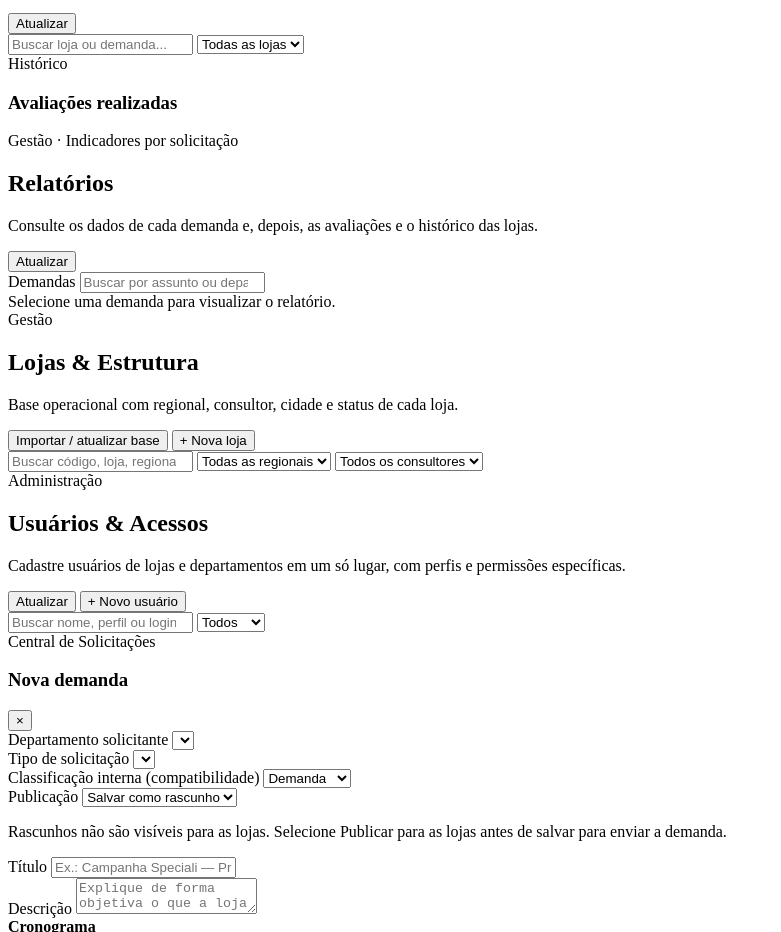
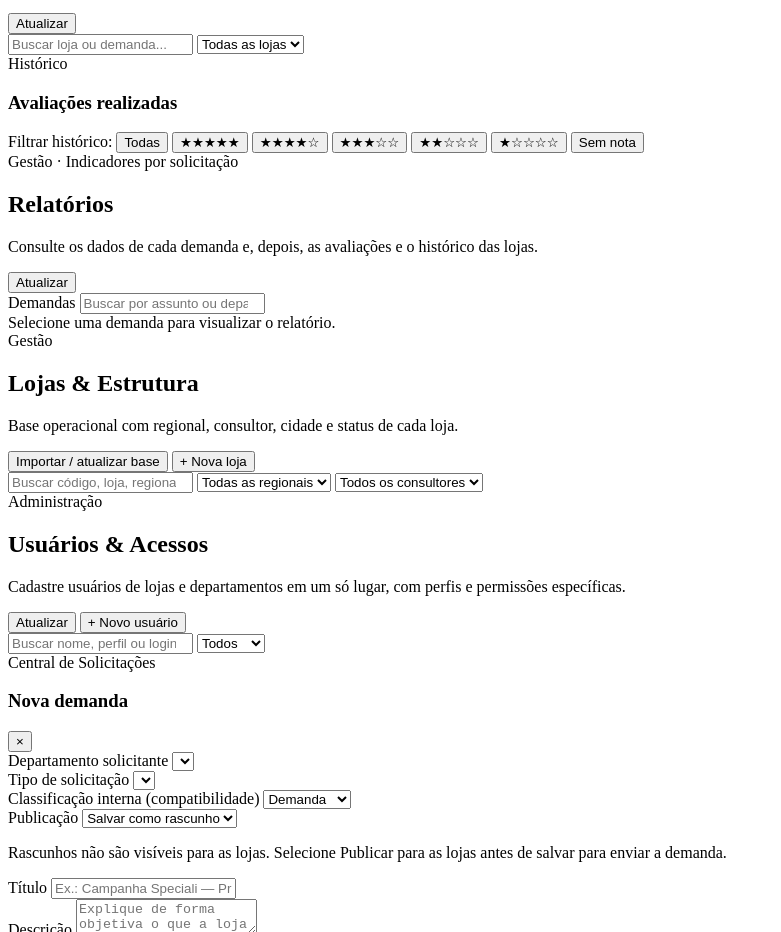
Before and after one commit to marinapereira-coder/Cold-Space, a plain HTML site: page Index.html in a window 1280 px wide. Shown: the part 5041-5973 px from the top of the page, without its empty margins (0-781 px from the left). Drawn offline with Linux system fonts and the light colour scheme; a script that the page names is missing.

Commit message:
feat(conecta): filtro de estrelas oficial e home da loja sem prioridades duplicadas

```diff
--- a/Index.html
+++ b/Index.html
@@ -546,7 +546,7 @@
 
 
 
-          <section class="section">
+          <section id="homePriorities" class="section">
 
             <div class="section-head">
 
@@ -1512,6 +1512,17 @@
 
             </div>
 
+
+            <div id="evaluationStarControls" class="evaluation-star-controls" role="group" aria-label="Filtrar histórico por nota">
+              <span class="evaluation-star-filter-label">Filtrar histórico:</span>
+              <button type="button" class="evaluation-star-filter active" data-eval-grade="all" aria-pressed="true">Todas</button>
+              <button type="button" class="evaluation-star-filter" data-eval-grade="5" aria-pressed="false" aria-label="5 estrelas">★★★★★</button>
+              <button type="button" class="evaluation-star-filter" data-eval-grade="4" aria-pressed="false" aria-label="4 estrelas">★★★★☆</button>
+              <button type="button" class="evaluation-star-filter" data-eval-grade="3" aria-pressed="false" aria-label="3 estrelas">★★★☆☆</button>
+              <button type="button" class="evaluation-star-filter" data-eval-grade="2" aria-pressed="false" aria-label="2 estrelas">★★☆☆☆</button>
+              <button type="button" class="evaluation-star-filter" data-eval-grade="1" aria-pressed="false" aria-label="1 estrela">★☆☆☆☆</button>
+              <button type="button" class="evaluation-star-filter" data-eval-grade="none" aria-pressed="false">Sem nota</button>
+            </div>
 
             <div
               id="evaluationHistory"
```
